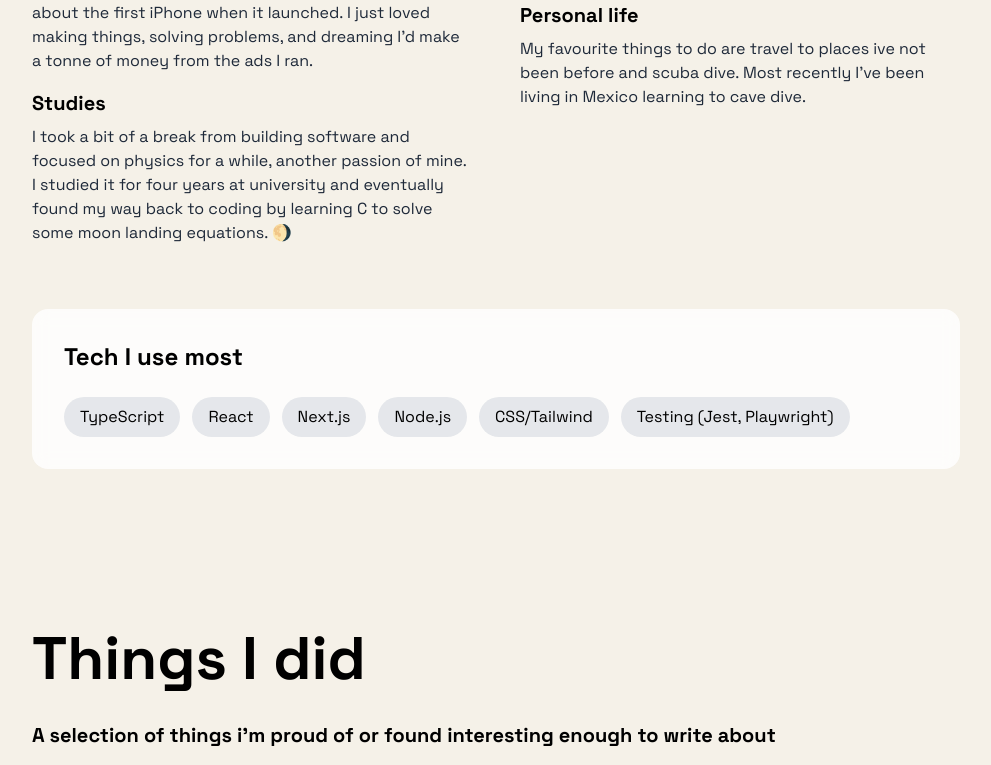
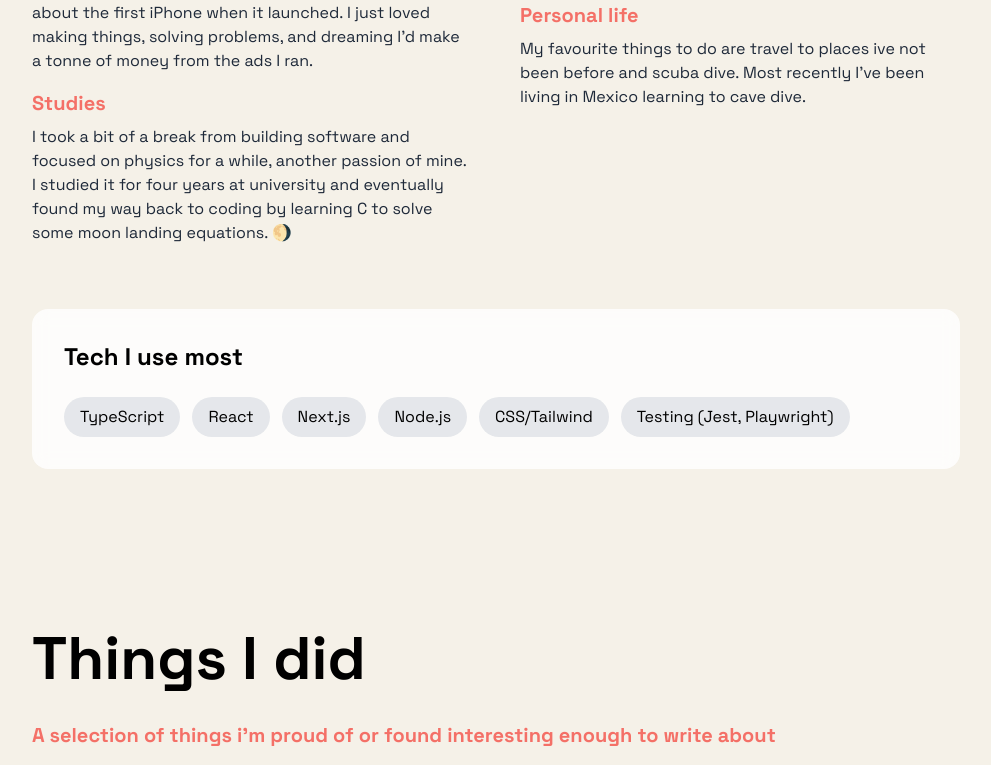
Before and after one commit to sampennington/sam, a Next.js app: page / in a window 1280 px wide. Shown: the part 1135-1900 px from the top of the page, without its empty margins (192-1183 px from the left). Built offline with nearby package versions, Linux system fonts and the light colour scheme.

Commit message:
accent colors

```diff
--- a/components/sections/about-section.tsx
+++ b/components/sections/about-section.tsx
@@ -1,7 +1,7 @@
 
 const Section = ({ heading, body }: { heading: string, body: string }) => (
   <>
-    <h3 className="text-xl font-bold mb-2">{heading}</h3>
+    <h3 className="text-xl font-bold mb-2 text-accent">{heading}</h3>
     <p className="text-gray-800 mb-4">
       {body}
     </p>
--- a/components/sections/projects-section.tsx
+++ b/components/sections/projects-section.tsx
@@ -5,7 +5,7 @@ export function ProjectsSection() {
     <section id="projects" className="min-h-screen flex flex-col justify-center px-8 md:px-16 lg:px-32 py-20">
       <div className="max-w-5xl w-full">
         <h2 className="text-5xl md:text-6xl font-bold mb-8">Things I did</h2>
-        <h3 className="text-xl md:text-xl font-bold mb-12 ital">A selection of things i'm proud of or found interesting enough to write about</h3>
+        <h3 className="text-xl md:text-xl font-bold mb-12 text-accent">A selection of things i'm proud of or found interesting enough to write about</h3>
 
         <div className="grid grid-cols-1 md:grid-cols-2 gap-8">
           <ProjectCard
```
